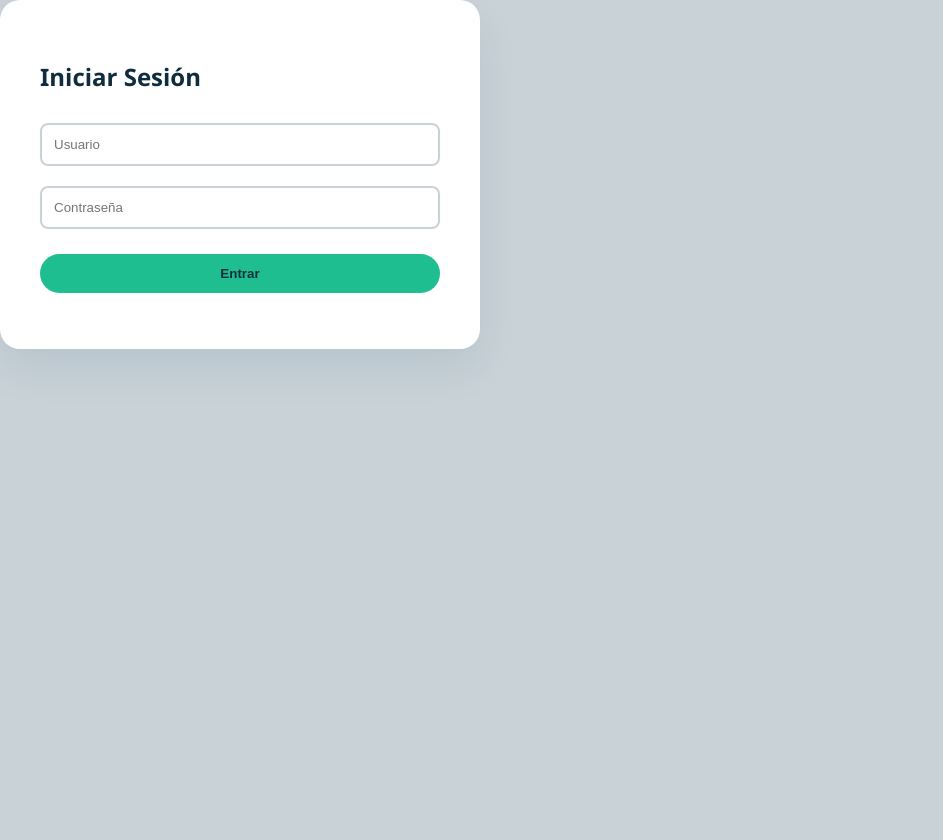
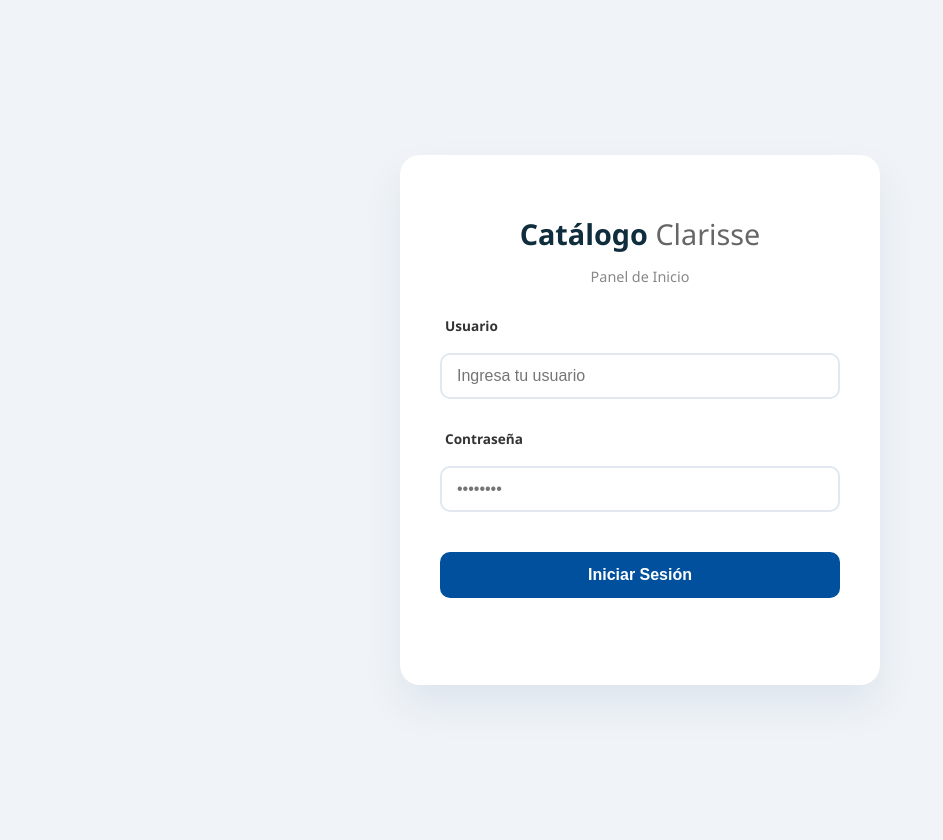
Before and after one commit to JosuePatinio/turing-catalogo-clarisse, a PHP site: page /login.php in a window 1280 px wide. Shown: the whole page, without its empty margins (0-943 px from the left). Before the commit the page ends 352 px from the top, so only its background shows below. Run offline with PHP 8.4, Linux system fonts and the light colour scheme.

Commit message:
Mejora visual y funcion de tecla enter en inicio de sesion

```diff
--- a/frontend/login.php
+++ b/frontend/login.php
@@ -9,12 +9,32 @@
 <?php endif; ?>
 <?php include 'includes/head.php';?>
 
-<div class="form-container">
-    <h2>Iniciar Sesión</h2>
-    <input type="text" id="username" placeholder="Usuario">
-    <input type="password" id="password" placeholder="Contraseña">
-    <button onclick="login()" class="btn btn-primary" style="width: 100%; margin-top: 15px;">Entrar</button>
-    <p id="mensaje" style="color: red; text-align: center; margin-top: 10px;"></p>
+<!-- Formulario -->
+<div class="login-wrapper">
+    <div class="form-container">
+        <form id="loginForm" onsubmit="event.preventDefault(); login();">
+            <div class="login-header">
+                <h1>Catálogo<span> Clarisse</span></h1>
+                <p>Panel de Inicio</p>
+            </div>
+
+            <div class="input-group">
+                <label for="username">Usuario</label>
+                <input type="text" id="username" placeholder="Ingresa tu usuario" required>
+            </div>
+
+            <div class="input-group">
+                <label for="password">Contraseña</label>
+                <input type="password" id="password" placeholder="••••••••" required>
+            </div>
+
+            <button type="submit" class="btn-login">
+                <span>Iniciar Sesión</span>
+            </button>
+
+            <p id="mensaje" class="error-msg"></p>
+        </form>
+    </div>
 </div>
 
 <script>
```
